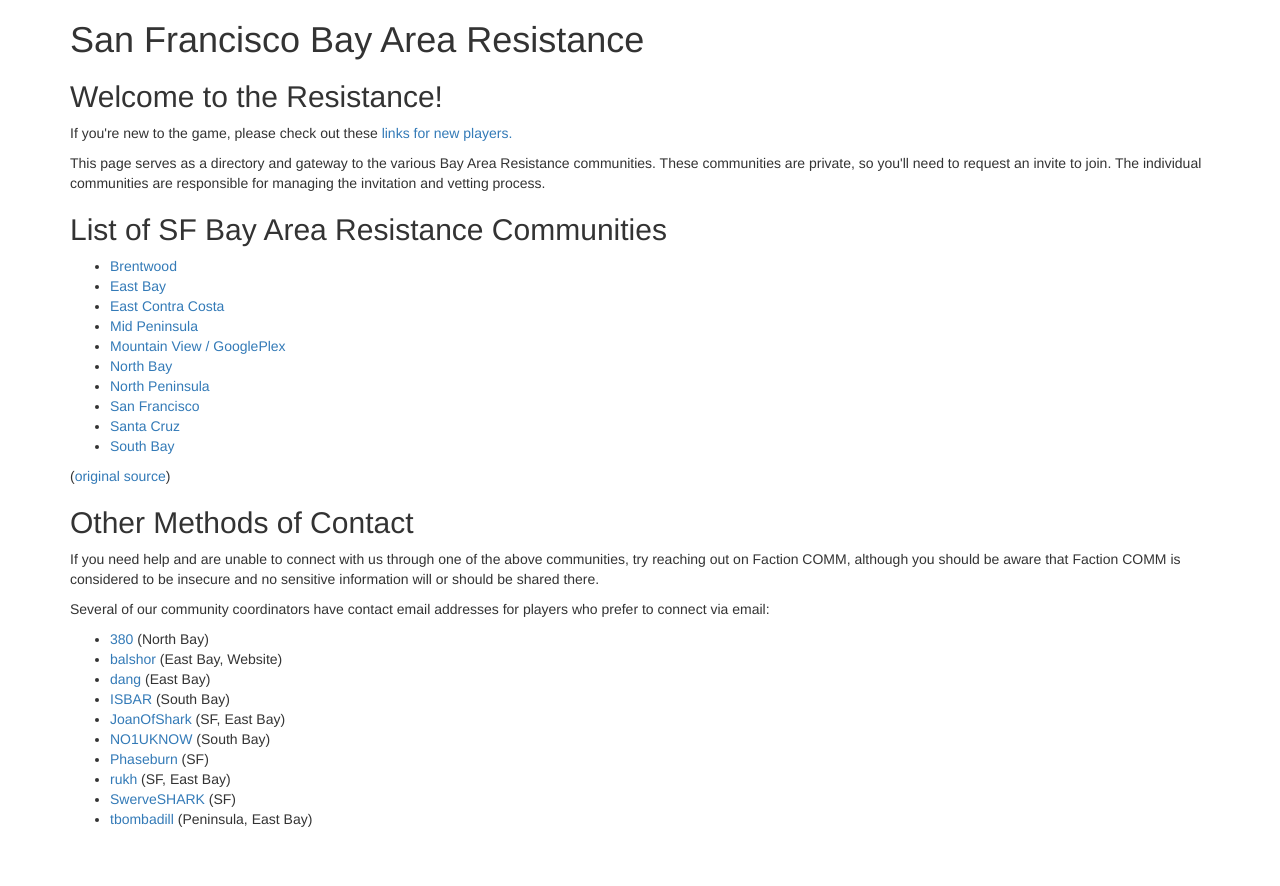
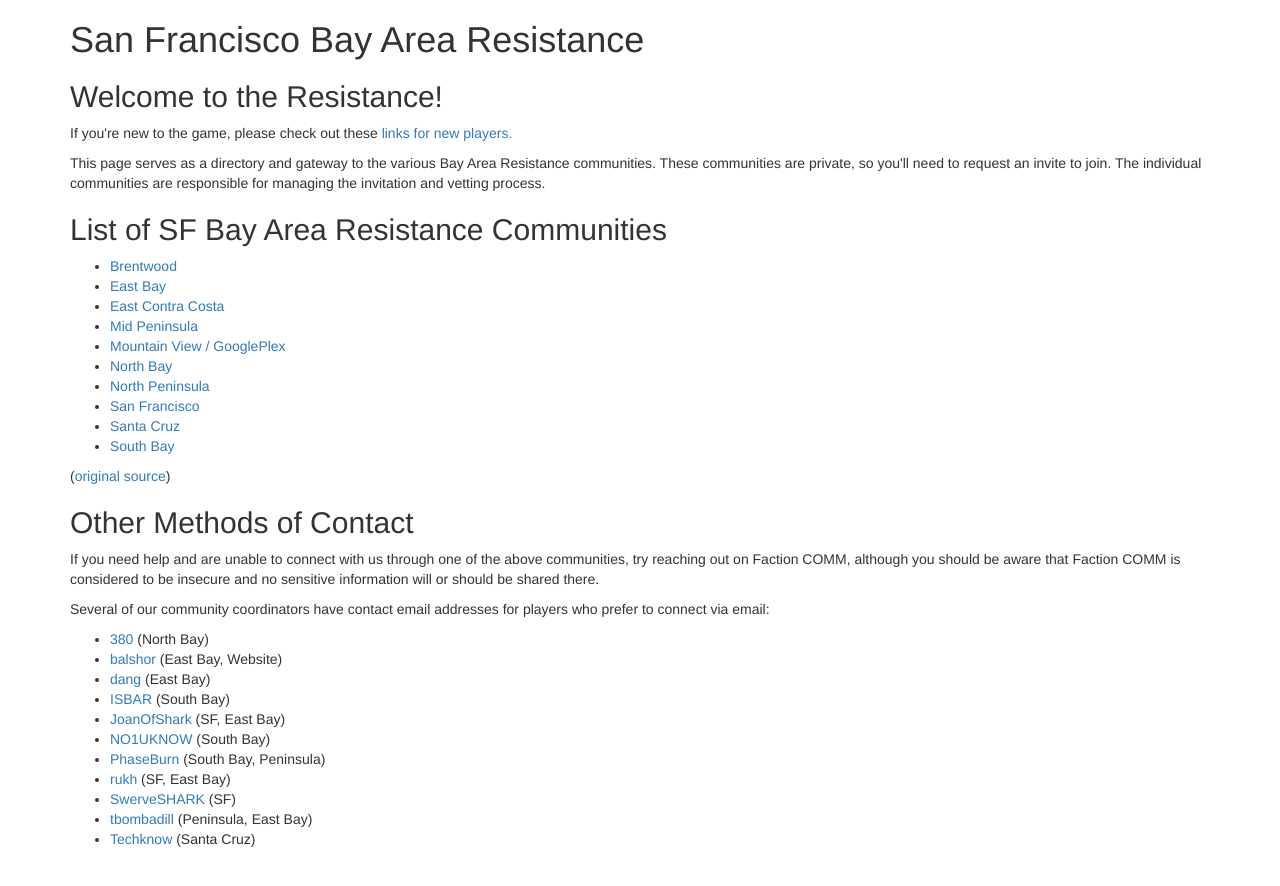
Before and after one commit to balshor/sfbay.resists.org, a Jekyll site: the page built from index-new.html, in a window 1280 px wide. Shown: the top 886 px of the page. Built offline with Jekyll 4.4.1, drawn with Linux system fonts in a browser that asks for light colours; nearby versions of some CDN libraries.

Commit message:
Add Techknow, correct PhaseBurn's info.

```diff
--- a/_data/contacts.yaml
+++ b/_data/contacts.yaml
@@ -22,9 +22,9 @@
   email: no1uknowfosho@gmail.com
   area: South Bay
 
-- agent: Phaseburn
+- agent: PhaseBurn
   email: phaseburn@phaseburn.net
-  area: SF
+  area: South Bay, Peninsula
 
 - agent: rukh
   email: rukh.ingress@gmail.com
@@ -37,3 +37,7 @@
 - agent: tbombadill
   email: tbombadill.ingress@gmail.com
   area: Peninsula, East Bay
+
+- agent: Techknow
+  email: ingressslug@gmail.com
+  area: Santa Cruz
```
